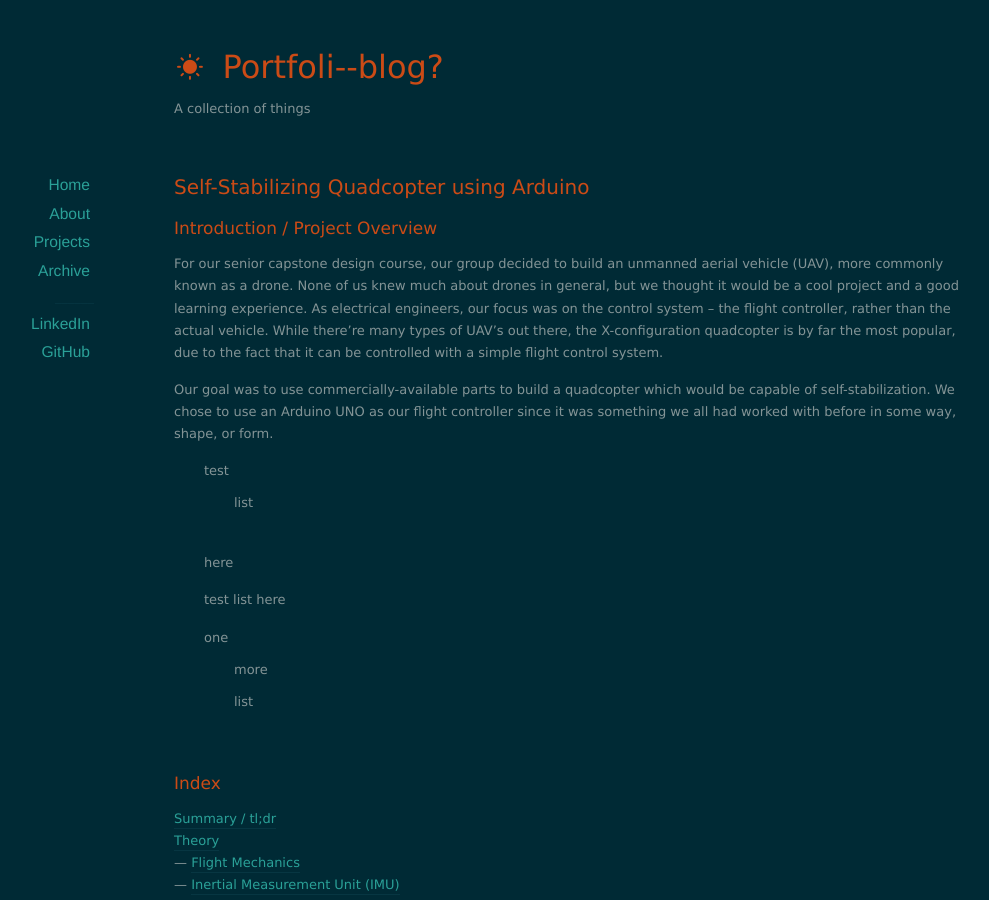
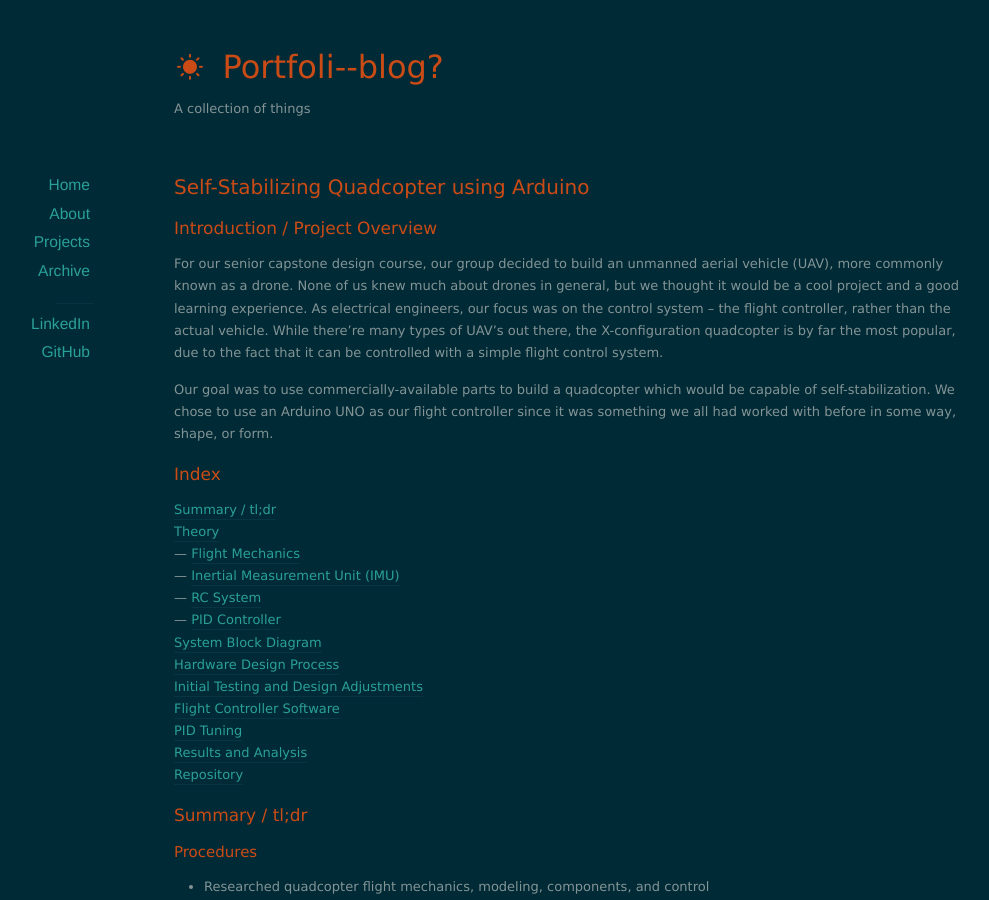
Before and after one commit to nolanschan/nolanschan.github.io, a Jekyll site: the page built from projects/quadcopter/index.markdown, in a window 1280 px wide and 900 px high. Shown: the whole window, without its empty margins (66-1055 px from the left). Built offline with Jekyll 4.4.1, drawn with Linux system fonts in a browser that asks for light colours; nearby versions of some CDN libraries.

Commit message:
Update index.markdown

```diff
--- a/projects/quadcopter/index.markdown
+++ b/projects/quadcopter/index.markdown
@@ -10,18 +10,6 @@
 For our senior capstone design course, our group decided to build an unmanned aerial vehicle (UAV), more commonly known as a drone. None of us knew much about drones in general, but we thought it would be a cool project and a good learning experience. As electrical engineers, our focus was on the control system -- the flight controller, rather than the actual vehicle. While there're many types of UAV's out there, the X-configuration quadcopter is by far the most popular, due to the fact that it can be controlled with a simple flight control system.
 
 Our goal was to use commercially-available parts to build a quadcopter which would be capable of self-stabilization. We chose to use an Arduino UNO as our flight controller since it was something we all had worked with before in some way, shape, or form.
-
-- test
-  - list
-- here
-
-  test
-  list
-  here
-
-- one
-  - more
-  - list
 
 ## Index ##
 
@@ -42,13 +30,19 @@
 ## Summary / tl;dr ##
 
 ### Procedures ###
-- Researched quadcopter flight mechanics, modeling, components, and control <br>
-- Performed cost analysis and component selection to design, assemble, and test quadcopter <br>
-- Programmed and debugged flight controller code using Arduino <br>
-  - Implemented complementary filter to process signals from IMU <br>
-  - Set up and calibrated quadcopter and RC system using calibration code <br>
-- Implemented PID controller to control quadcopter movement <br>
-  - Improved flight and self-stabilization performance by tuning PID controller
+
+<ul style="list-style-type:disc">
+  <li>Researched quadcopter flight mechanics, modeling, components, and control</li> <br>
+  <ul style="list-style-type:circle">
+    <li>Performed cost analysis and component selection to design, assemble, and test quadcopter</li></ul> <br>
+  <li>Programmed and debugged flight controller code using Arduino</li> <br>
+  <ul style="list-style-type:circle">
+    <li>Implemented complementary filter to process signals from IMU</li> <br>
+    <li>Set up and calibrated quadcopter and RC system using calibration code</li></ul> <br>
+  <li>Implemented PID controller to control quadcopter movement</li> <br>
+  <ul style="list-style-type:circle">
+    <li>Improved flight and self-stabilization performance by tuning PID controller</li></ul>
+  </ul>
 
 ### Results ###
 Quadcopter was functional, but had a tendency to drift backwards and would occasionally "jump" unexpectedly. This was likely due to misalignment between the IMU and vehicle body.
```
